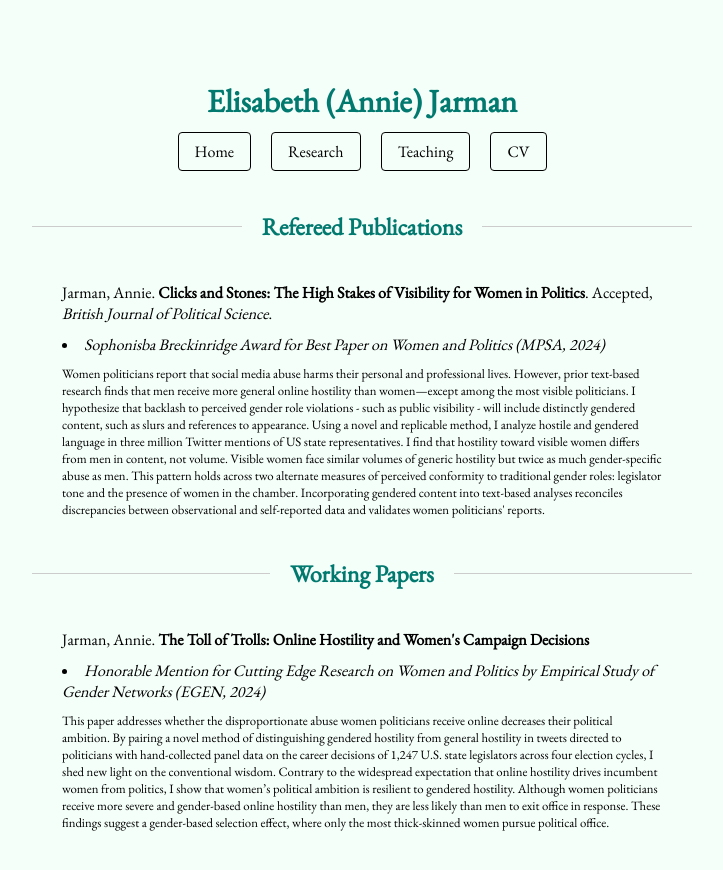
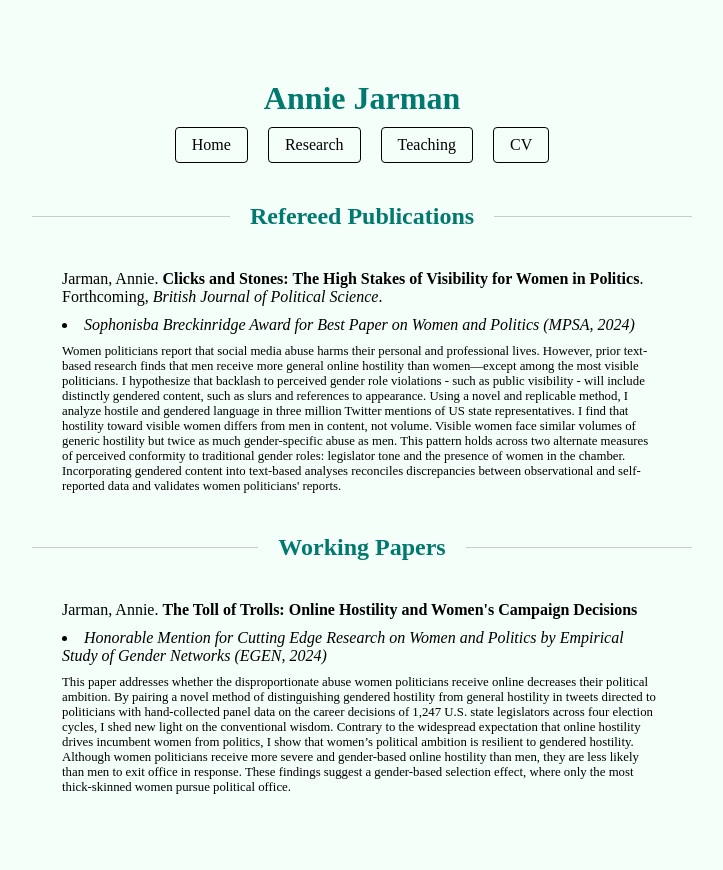
Before and after one commit to anniejarman/anniejarman.github.io, a plain HTML site: page research.html in a window 1280 px wide. Shown: the whole page, without its empty margins (278-1001 px from the left). Drawn offline with nearby package versions, Linux system fonts and the light colour scheme.

Commit message:
Update research.html
change Elisabeth to Annie

```diff
--- a/research.html
+++ b/research.html
@@ -5,7 +5,7 @@
  <meta name="viewport" content="width=device-width, initial-scale=1">
 <!-- <meta name="viewport" content="width=600, initial-scale=1.0"> -->
 
-  <title>Elisabeth (Annie) Jarman</title>
+  <title>Annie Jarman</title>
   <link rel="stylesheet" href="style.css">
   <link href="https://fonts.googleapis.com/css2?family=EB+Garamond&display=swap" rel="stylesheet">
       <style>
@@ -24,10 +24,10 @@
 #E0F8E0 celedon green
 -->
 
-<body style="font-family: 'EB Garamond', serif; color: #01796F; background-color: #F5FFFA;"> <!-- #DAA520-->
+<body style="font-family: 'Times New Roman', serif; color: #01796F; background-color: #F5FFFA;"> <!-- #DAA520-->
   <div class="container">
     <div class="header">
-      <h1><b>Elisabeth (Annie) Jarman</b></h1>
+      <h1><b>Annie Jarman</b></h1>
       <nav class="nav-buttons">
         <a href="index.html">Home</a>
         <a href="research.html">Research</a>
@@ -40,7 +40,7 @@
       <div class="section-divider"><span>Refereed Publications</span></div>
       <p></p>
       <div style="max-width: 600px; margin: 0 auto; text-align: left;">
-      <span style="color: black;"><p>Jarman, Annie. <b>Clicks and Stones: The High Stakes of Visibility for Women in Politics</b>. Accepted, <i>British Journal of Political Science</i>.</p>
+      <span style="color: black;"><p>Jarman, Annie. <b>Clicks and Stones: The High Stakes of Visibility for Women in Politics</b>. Forthcoming, <i>British Journal of Political Science</i>.</p>
         <div class="small-space"></div>
       <ul style="list-style-position: inside; margin: 0; padding: 0;">
         <li><i>Sophonisba Breckinridge Award for Best Paper on Women and Politics (MPSA, 2024) </i> </li> <!--  <p style="font-size:0.9em">  -->
```
